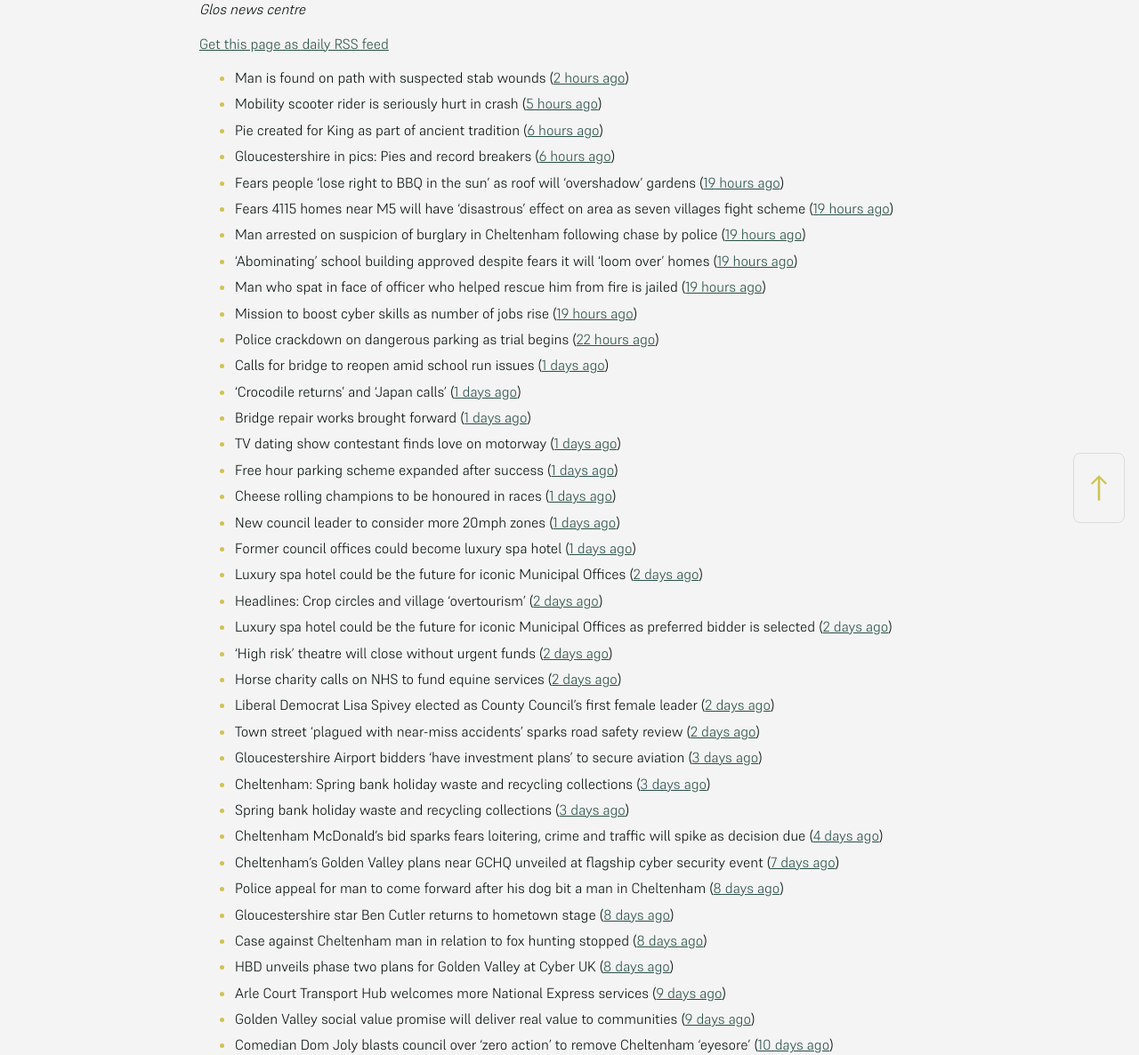
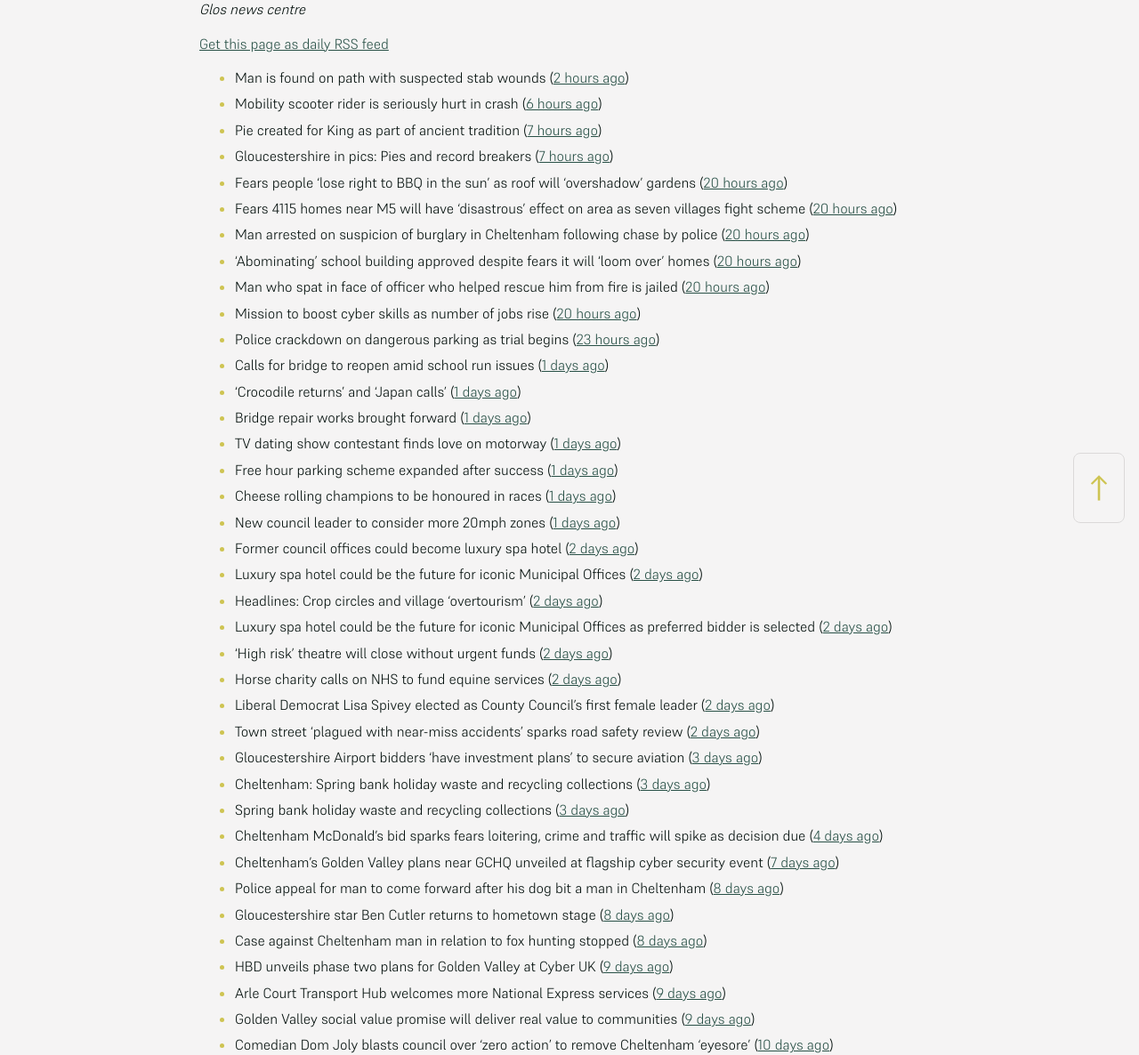
Before and after one commit to mat-0/cheltenham-open-data, a Jekyll site: the page built from _pages/news.md, in a window 1280 px wide. Shown: the part 296-1482 px from the top of the page at 89% size. Built offline with Jekyll 4.4.1, drawn with Linux system fonts in a browser that asks for light colours.

Commit message:
Updated 2025-05-24 13:57:47

```diff
--- a/_pages/news.md
+++ b/_pages/news.md
@@ -13,16 +13,16 @@ _sources: BBC, Glos Police, Cheltenham Borough Council, and Glos news centre_
 
 <!-- news_marker starts -->
 - Man is found on path with suspected stab wounds ([2 hours ago](https://www.bbc.com/news/articles/c5yxl0lxv4lo))
-- Mobility scooter rider is seriously hurt in crash ([5 hours ago](https://www.bbc.com/news/articles/cx2eqqnx4zlo))
-- Pie created for King as part of ancient tradition ([6 hours ago](https://www.bbc.com/news/articles/ckgxxnve341o))
-- Gloucestershire in pics: Pies and record breakers ([6 hours ago](https://www.bbc.com/news/articles/clyvvpgg4xyo))
-- Fears people ‘lose right to BBQ in the sun’ as roof will ‘overshadow’ gardens ([19 hours ago](https://gloucesternewscentre.co.uk/fears-people-lose-right-to-bbq-in-the-sun-as-roof-will-overshadow-gardens/))
-- Fears 4115 homes near M5 will have ‘disastrous’ effect on area as seven villages fight scheme ([19 hours ago](https://gloucesternewscentre.co.uk/fears-4115-homes-near-m5-will-have-disastrous-effect-on-area-as-seven-villages-fight-scheme/))
-- Man arrested on suspicion of burglary in Cheltenham following chase by police ([19 hours ago](https://gloucesternewscentre.co.uk/man-arrested-on-suspicion-of-burglary-in-cheltenham-following-chase-by-police/))
-- ‘Abominating’ school building approved despite fears it will ‘loom over’ homes ([19 hours ago](https://gloucesternewscentre.co.uk/abominating-school-building-approved-despite-fears-it-will-loom-over-homes/))
-- Man who spat in face of officer who helped rescue him from fire is jailed ([19 hours ago](https://gloucesternewscentre.co.uk/man-who-spat-in-face-of-officer-who-helped-rescue-him-from-fire-is-jailed/))
-- Mission to boost cyber skills as number of jobs rise ([19 hours ago](https://www.bbc.com/news/articles/cp9200y2km0o))
-- Police crackdown on dangerous parking as trial begins ([22 hours ago](https://www.bbc.com/news/articles/c628gp87jljo))
+- Mobility scooter rider is seriously hurt in crash ([6 hours ago](https://www.bbc.com/news/articles/cx2eqqnx4zlo))
+- Pie created for King as part of ancient tradition ([7 hours ago](https://www.bbc.com/news/articles/ckgxxnve341o))
+- Gloucestershire in pics: Pies and record breakers ([7 hours ago](https://www.bbc.com/news/articles/clyvvpgg4xyo))
+- Fears people ‘lose right to BBQ in the sun’ as roof will ‘overshadow’ gardens ([20 hours ago](https://gloucesternewscentre.co.uk/fears-people-lose-right-to-bbq-in-the-sun-as-roof-will-overshadow-gardens/))
+- Fears 4115 homes near M5 will have ‘disastrous’ effect on area as seven villages fight scheme ([20 hours ago](https://gloucesternewscentre.co.uk/fears-4115-homes-near-m5-will-have-disastrous-effect-on-area-as-seven-villages-fight-scheme/))
+- Man arrested on suspicion of burglary in Cheltenham following chase by police ([20 hours ago](https://gloucesternewscentre.co.uk/man-arrested-on-suspicion-of-burglary-in-cheltenham-following-chase-by-police/))
+- ‘Abominating’ school building approved despite fears it will ‘loom over’ homes ([20 hours ago](https://gloucesternewscentre.co.uk/abominating-school-building-approved-despite-fears-it-will-loom-over-homes/))
+- Man who spat in face of officer who helped rescue him from fire is jailed ([20 hours ago](https://gloucesternewscentre.co.uk/man-who-spat-in-face-of-officer-who-helped-rescue-him-from-fire-is-jailed/))
+- Mission to boost cyber skills as number of jobs rise ([20 hours ago](https://www.bbc.com/news/articles/cp9200y2km0o))
+- Police crackdown on dangerous parking as trial begins ([23 hours ago](https://www.bbc.com/news/articles/c628gp87jljo))
 - Calls for bridge to reopen amid school run issues ([1 days ago](https://www.bbc.com/news/articles/c7877jd3dw3o))
 - 'Crocodile returns' and 'Japan calls' ([1 days ago](https://www.bbc.com/news/articles/clynl44237wo))
 - Bridge repair works brought forward ([1 days ago](https://www.bbc.com/news/articles/c8repy53ezyo))
@@ -30,7 +30,7 @@ _sources: BBC, Glos Police, Cheltenham Borough Council, and Glos news centre_
 - Free hour parking scheme expanded after success ([1 days ago](https://www.bbc.com/news/articles/cd0l2kr32zeo))
 - Cheese rolling champions to be honoured in races ([1 days ago](https://www.bbc.com/news/articles/cy8nkklvm9mo))
 - New council leader to consider more 20mph zones ([1 days ago](https://www.bbc.com/news/articles/c1kvvdv71m4o))
-- Former council offices could become luxury spa hotel ([1 days ago](https://www.bbc.com/news/articles/c4g6e60kdy1o))
+- Former council offices could become luxury spa hotel ([2 days ago](https://www.bbc.com/news/articles/c4g6e60kdy1o))
 - Luxury spa hotel could be the future for iconic Municipal Offices ([2 days ago](https://gloucesternewscentre.co.uk/luxury-spa-hotel-could-be-the-future-for-iconic-municipal-offices/))
 - Headlines: Crop circles and village 'overtourism' ([2 days ago](https://www.bbc.com/news/articles/ckgrj59nqg5o))
 - Luxury spa hotel could be the future for iconic Municipal Offices as preferred bidder is selected ([2 days ago](https://www.cheltenham.gov.uk/news/article/3014/luxury_spa_hotel_could_be_the_future_for_iconic_municipal_offices_as_preferred_bidder_is_selected))
@@ -46,7 +46,7 @@ _sources: BBC, Glos Police, Cheltenham Borough Council, and Glos news centre_
 - Police appeal for man to come forward after his dog bit a man in Cheltenham ([8 days ago](https://gloucesternewscentre.co.uk/police-appeal-for-man-to-come-forward-after-his-dog-bit-a-man-in-cheltenham/))
 - Gloucestershire star Ben Cutler returns to hometown stage ([8 days ago](https://gloucesternewscentre.co.uk/gloucestershire-star-ben-cutler-returns-to-hometown-stage/))
 - Case against Cheltenham man in relation to fox hunting stopped ([8 days ago](https://gloucesternewscentre.co.uk/case-against-cheltenham-man-in-relation-to-fox-hunting-stopped/))
-- HBD unveils phase two plans for Golden Valley at Cyber UK ([8 days ago](https://www.cheltenham.gov.uk/news/article/3012/hbd_unveils_phase_two_plans_for_golden_valley_at_cyber_uk))
+- HBD unveils phase two plans for Golden Valley at Cyber UK ([9 days ago](https://www.cheltenham.gov.uk/news/article/3012/hbd_unveils_phase_two_plans_for_golden_valley_at_cyber_uk))
 - Arle Court Transport Hub welcomes more National Express services ([9 days ago](https://gloucesternewscentre.co.uk/arle-court-transport-hub-welcomes-more-national-express-services/))
 - Golden Valley social value promise will deliver real value to communities ([9 days ago](https://www.cheltenham.gov.uk/news/article/3011/golden_valley_social_value_promise_will_deliver_real_value_to_communities))
 - Comedian Dom Joly blasts council over ‘zero action’ to remove Cheltenham ‘eyesore’ ([10 days ago](https://gloucesternewscentre.co.uk/comedian-dom-joly-blasts-council-over-zero-action-to-remove-cheltenham-eyesore/))
```
Also changed, not shown: _data/flood.json (+5 -27 lines), _pages/fix-my-street.md (+1 -1 lines), index.md (+3 -3 lines).
